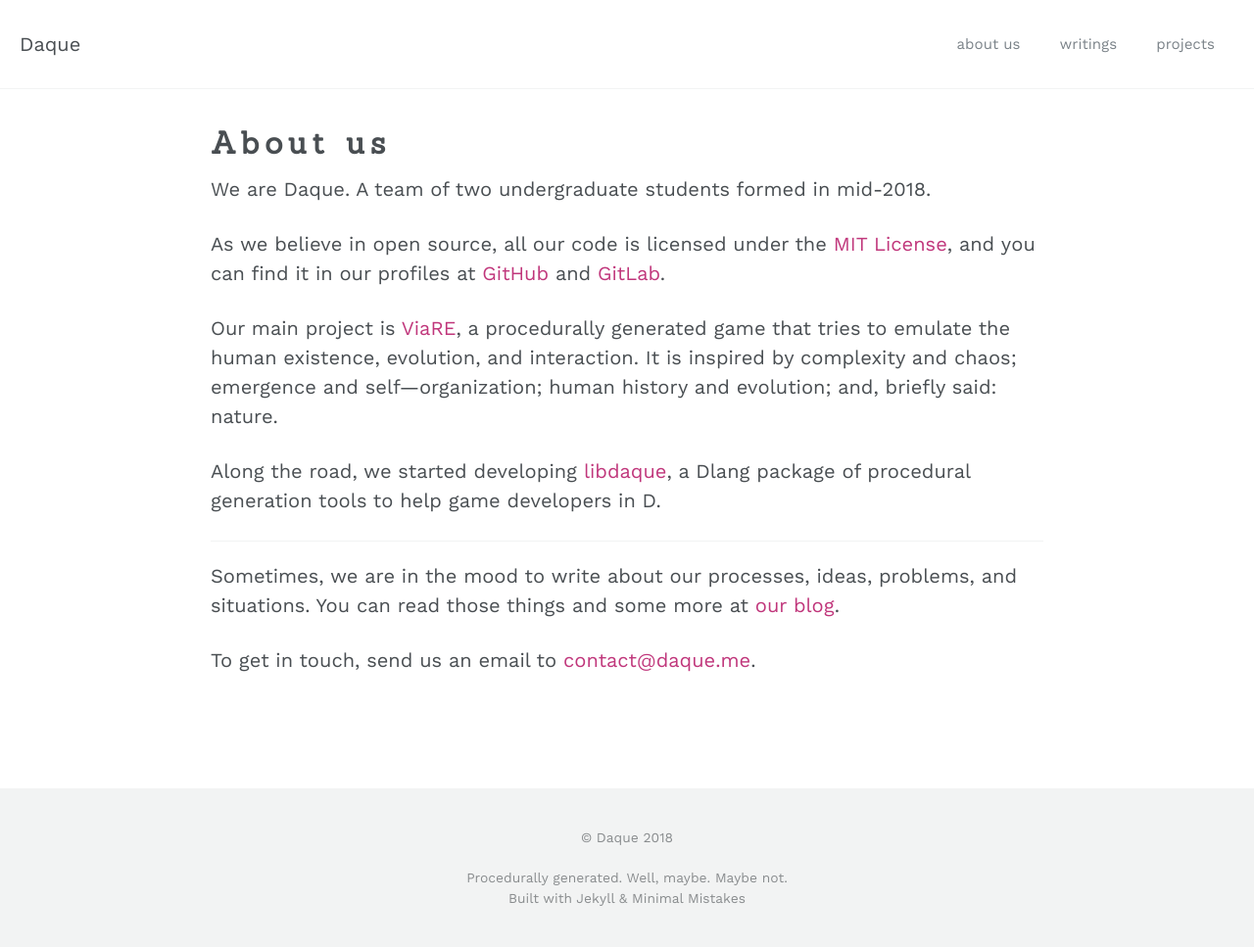
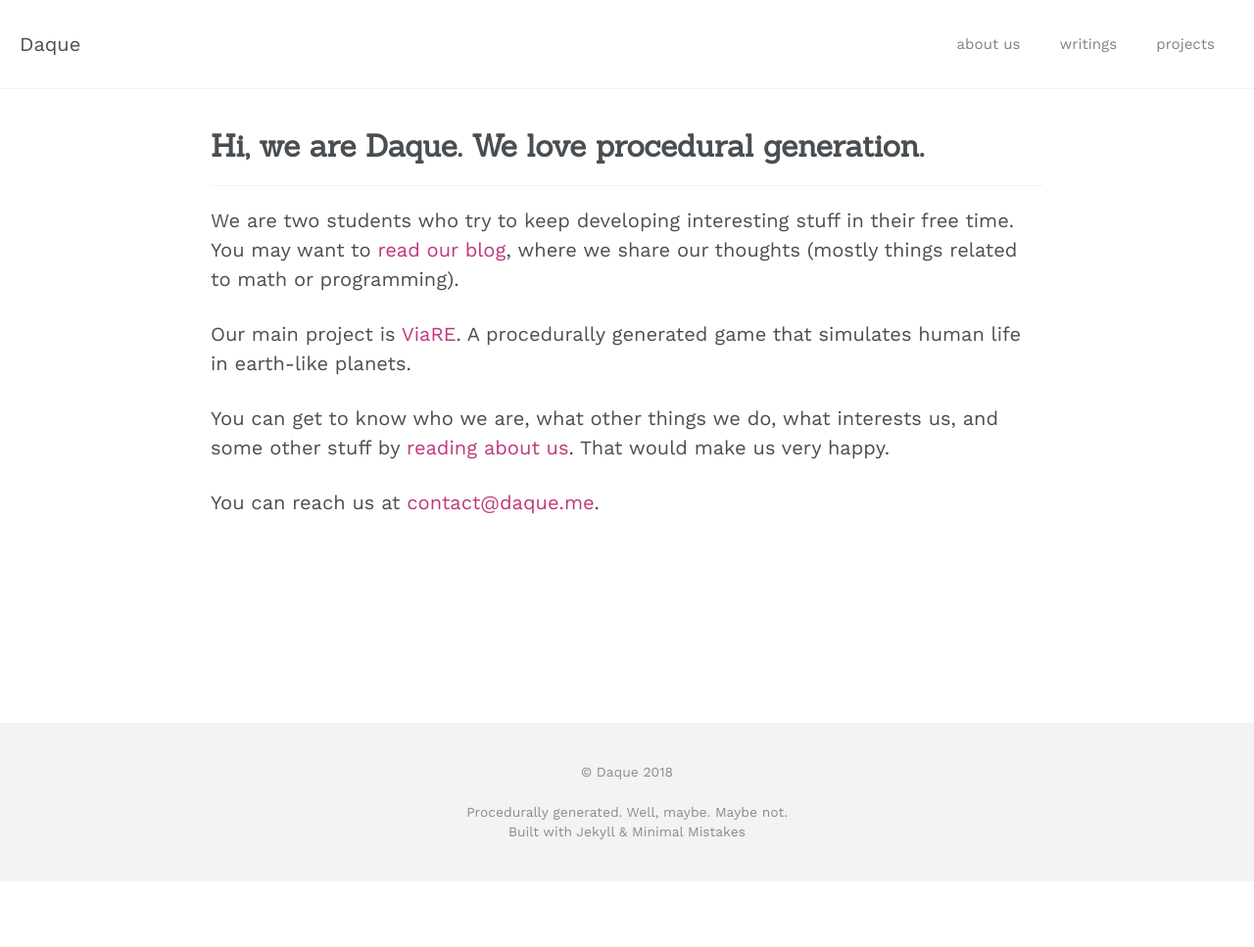
Before and after one commit to daque-dev/daque.dev, a Jekyll site: the page built from _pages/index.md, in a window 1280 px wide. Shown: the whole page at 98% size. Built offline with Jekyll 4.4.1, drawn with Linux system fonts in a browser that asks for light colours; nearby versions of some CDN libraries; the list of posts is cut into pages by our own code; after the commit the page ends 900 px from its top, so only the background shows below that.

Commit message:
Update blog pages, about us,  and home page

```diff
--- a/_pages/index.md
+++ b/_pages/index.md
@@ -1,22 +1,21 @@
 ---
-title: "About us"
-excerpt: "Daque. This is what we are."
+title: "Home"
+excerpt: "Daque development team"
 permalink: /
 
 layout: single
-hideTitle: False
+hideTitle: True
 align: center
 ---
-We are Daque. A team of two undergraduate students formed in mid-2018.
 
-As we believe in open source, all our code is licensed under the [MIT License](https://choosealicense.com/licenses/mit/){:target="_blank"}, and you can find it in our profiles at [GitHub](https://github.com/daque-dev){:target="_blank"} and [GitLab](https://gitlab.com/daque){:target="_blank"}.
-
-Our main project is [ViaRE](./viare), a procedurally generated game that tries to emulate the human existence, evolution, and interaction. It is inspired by complexity and chaos; emergence and self—organization; human history and evolution; and, briefly said: nature.
-
-Along the road, we started developing [libdaque](https://code.dlang.org/packages/libdaque){:target="_blank"}, a Dlang package of procedural generation tools to help game developers in D.
+# Hi, we are Daque. We love procedural generation.
 
 ---
 
-Sometimes, we are in the mood to write about our processes, ideas, problems, and situations. You can read those things and some more at [our blog](./blog).
+We are two students who try to keep developing interesting stuff in their free time. You may want to [read our blog](/blog), where we share our thoughts (mostly things related to math or programming).
 
-To get in touch, send us an email to [contact@daque.me](mailto:contact@daque.me).
+Our main project is [ViaRE](/viare). A procedurally generated game that simulates human life in earth-like planets.
+
+You can get to know who we are, what other things we do, what interests us, and some other stuff by [reading about us](/about). That would make us very happy.
+
+You can reach us at [contact@daque.me](mailto:contact@daque.me).
```
Also changed, not shown: _pages/404.md (+1 -1 lines), _pages/about.md (+27 -9 lines), blog/index.md (+2 -0 lines), diario/index.md (+6 -13 lines).
